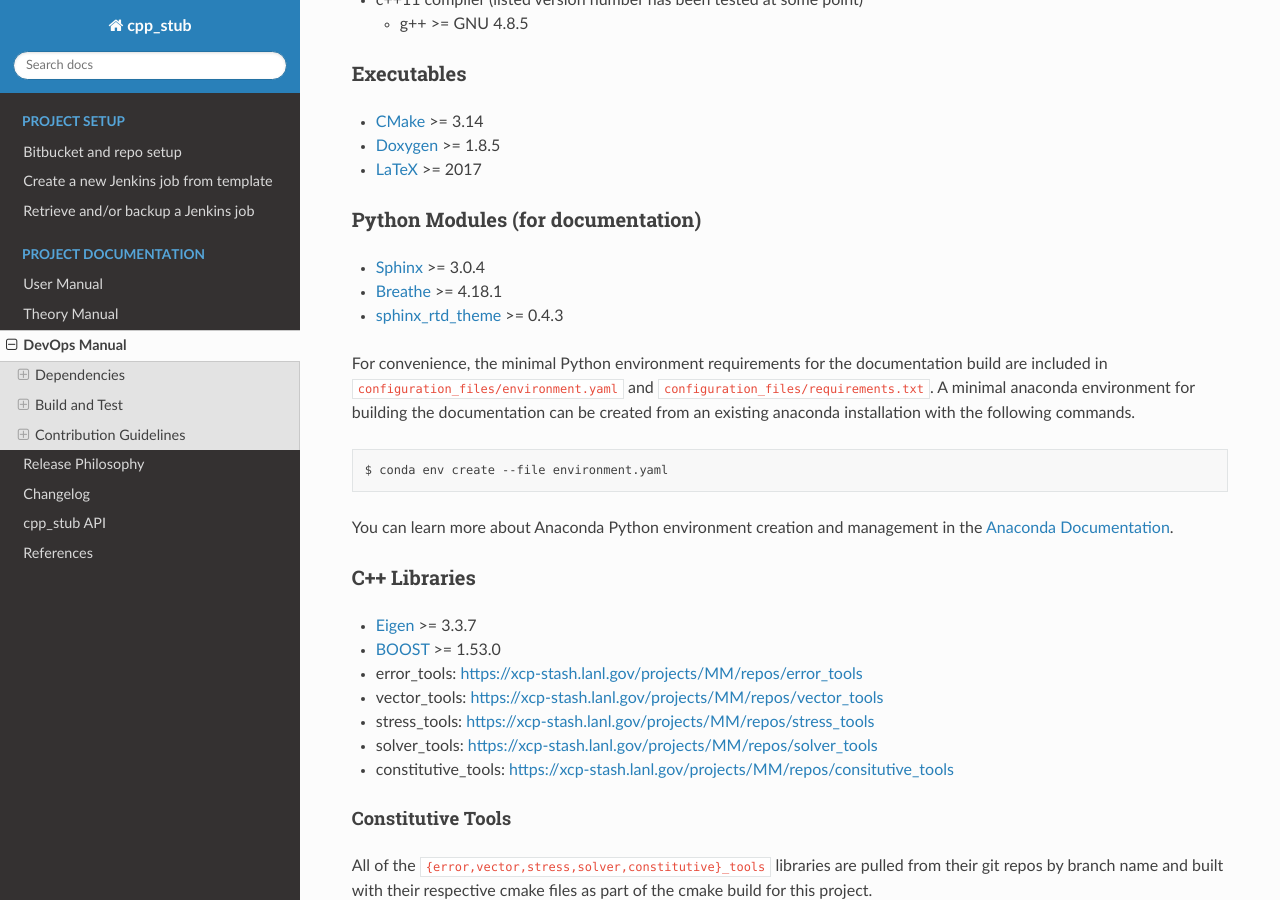
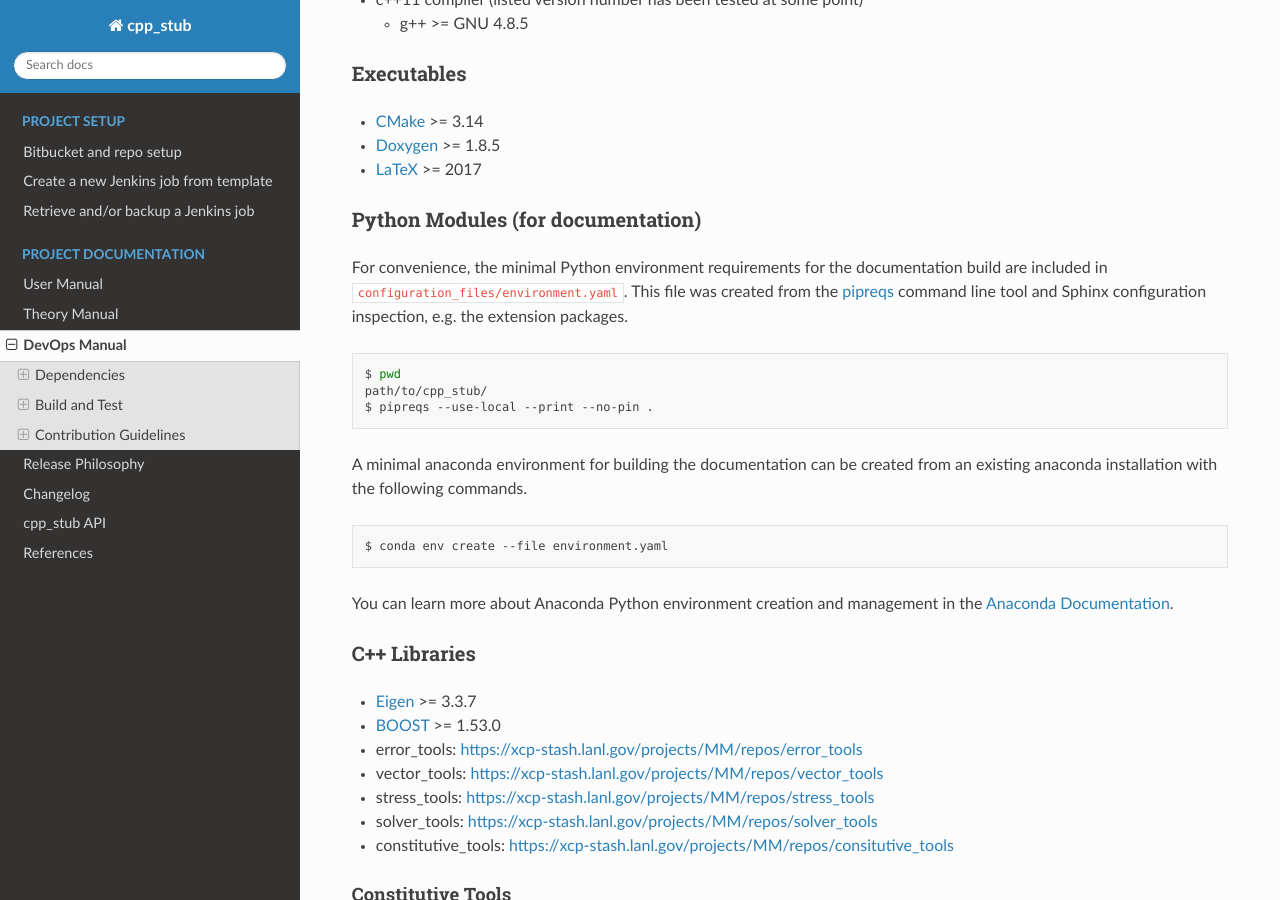
Before and after one commit to lanl/tardigrade-asp, a Sphinx documentation site: the page built from docs/devops.rst, in a window 1280 px wide and 900 px high, scrolled down 500 px. Built offline with Sphinx 7.4.7 and the Read the Docs theme 2.0.0, drawn with Linux system fonts in a browser that asks for light colours.

Commit message:
FEAT: add example python dependency building command for the python environment file

```diff
--- a/docs/dependencies.txt
+++ b/docs/dependencies.txt
@@ -21,15 +21,19 @@ Executables
 Python Modules (for documentation)
 ==================================
 
-* `Sphinx`_ >= 3.0.4
-* `Breathe`_ >= 4.18.1
-* `sphinx\_rtd\_theme`_ >= 0.4.3
+For convenience, the minimal Python environment requirements for the
+documentation build are included in ``configuration_files/environment.yaml``.
+This file was created from the `pipreqs`_ command line tool and Sphinx
+configuration inspection, e.g. the extension packages.
 
-For convenience, the minimal Python environment requirements for the
-documentation build are included in ``configuration_files/environment.yaml`` and
-``configuration_files/requirements.txt``. A minimal anaconda environment for building the
-documentation can be created from an existing anaconda installation with the
-following commands.
+.. code:: bash
+
+   $ pwd
+   path/to/cpp_stub/
+   $ pipreqs --use-local --print --no-pin .
+
+A minimal anaconda environment for building the documentation can be created
+from an existing anaconda installation with the following commands.
 
 .. code:: bash
 
--- a/docs/targets.txt
+++ b/docs/targets.txt
@@ -48,6 +48,9 @@
 .. _`Existing Jira Issues`: https://xcp-jira.lanl.gov/projects/EABM/issue
 .. _`Sphinx style guide`: https://documentation-style-guide-sphinx.readthedocs.io/en/latest/style-guide.html#
 
+.. Python links
+.. _`pipreqs`: https://github.com/bndr/pipreqs
+
 .. C++/fortran/cmake links
 .. _`CMake`: https://cmake.org/cmake/help/v3.14/
 .. _`CMake add\_custom\_target`: https://cmake.org/cmake/help/latest/command/add_custom_target.html
```
Also changed, not shown: README.md (+11 -8 lines), 1 other file.
